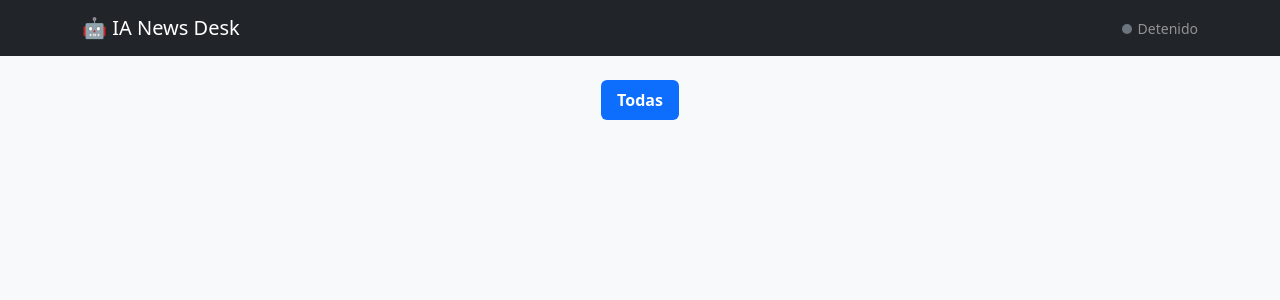
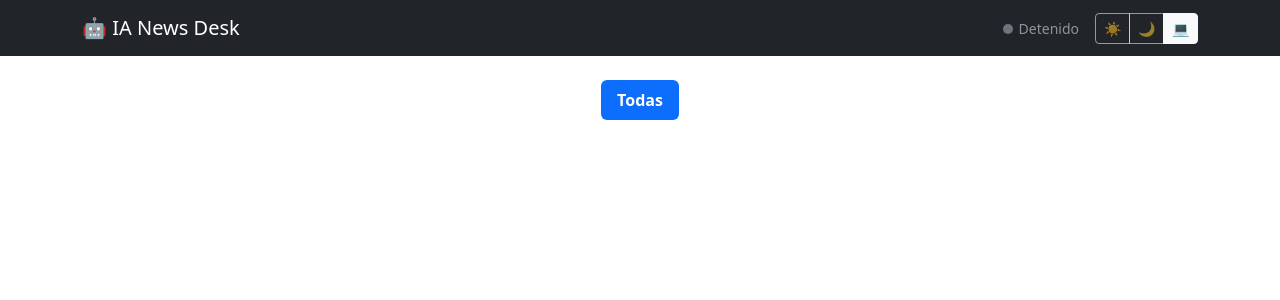
Before and after one commit to jdalebrook/Gemini-IAScraper, a Flask app: page / in a window 1280 px wide. Shown: the top 300 px of the page. Run offline with Flask 3, Linux system fonts and the light colour scheme; data that the repository does not hold is empty.

Commit message:
DarkMode

```diff
--- a/app/templates/index.html
+++ b/app/templates/index.html
@@ -1,33 +1,58 @@
 <!DOCTYPE html>
-<html lang="es">
+<html lang="es" data-bs-theme="light">
 <head>
     <meta charset="UTF-8">
     <title>AI News Curator 2026</title>
+    <!-- Aplicar tema antes del render para evitar flash -->
+    <script>
+        (function () {
+            const saved = localStorage.getItem('theme') || 'system';
+            const prefersDark = window.matchMedia('(prefers-color-scheme: dark)').matches;
+            const theme = saved === 'system' ? (prefersDark ? 'dark' : 'light') : saved;
+            document.documentElement.setAttribute('data-bs-theme', theme);
+            document.documentElement.dataset.themePref = saved;
+        })();
+    </script>
     <link href="https://cdn.jsdelivr.net/npm/bootstrap@5.3.0/dist/css/bootstrap.min.css" rel="stylesheet">
     <style>
-        body { background-color: #f8f9fa; }
         .card { border-radius: 15px; border: none; box-shadow: 0 4px 6px rgba(0,0,0,0.1); }
         .score-badge { font-size: 0.9rem; padding: 5px 10px; border-radius: 20px; }
         .nav-link.active { font-weight: bold; color: #fefeff !important; }
         /* Bordes temáticos para las tarjetas */
-        .card-IA { border-left: 5px solid #0d6efd; }       /* Azul */
-        .card-COSMOS { border-left: 5px solid #6610f2; }   /* Morado */
-        .card-PSICOLOGIA { border-left: 5px solid #198754; } /* Verde */
-        .card-FISICA { border-left: 5px solid #fd7e14; }   /* Naranja */
-        .card-TECNOLOGIA { border-left: 5px solid #6c757d; } /* Gris */
+        .card-IA                    { border-left: 5px solid #0d6efd; }
+        .card-COSMOS                { border-left: 5px solid #6610f2; }
+        .card-PSICOLOGIA            { border-left: 5px solid #198754; }
+        .card-FISICA                { border-left: 5px solid #fd7e14; }
+        .card-TECNOLOGIA            { border-left: 5px solid #6c757d; }
+        .card-GCP_CORE              { border-left: 5px solid #4285F4; }
+        .card-CLOUD_ARCHITECTURE    { border-left: 5px solid #00bcd4; }
+        .card-ML_ENGINEERING        { border-left: 5px solid #ab47bc; }
+        .card-MLOPS_AND_DATA        { border-left: 5px solid #ff7043; }
+        .card-KUBERNETES_CLOUD_NATIVE { border-left: 5px solid #326CE5; }
+        .card-SECURITY_CLOUD_AI     { border-left: 5px solid #e53935; }
+        .card-CIBERSEGURIDAD        { border-left: 5px solid #b71c1c; }
+        .card-VULNERABILITIES       { border-left: 5px solid #ff1744; }
+        .card-FRONTEND              { border-left: 5px solid #f06292; }
+        .card-PYTHON                { border-left: 5px solid #fdd835; }
+        .card-AVANCES_TECNOLOGICOS  { border-left: 5px solid #26a69a; }
+        .card-AVANCES_INFORMATICOS  { border-left: 5px solid #42a5f5; }
+        /* Status dot */
         .status-dot { width: 10px; height: 10px; border-radius: 50%; display: inline-block; margin-right: 6px; }
         .status-dot.running { background: #28a745; animation: pulse 1.5s infinite; }
         .status-dot.paused  { background: #ffc107; }
         .status-dot.stopped { background: #6c757d; }
         .status-dot.cost    { background: #dc3545; }
         @keyframes pulse { 0%,100%{opacity:1} 50%{opacity:.4} }
+        /* Theme switcher */
+        .theme-switcher .btn { opacity: 0.55; }
+        .theme-switcher .btn.active { opacity: 1; }
     </style>
 </head>
 <body>
 <nav class="navbar navbar-dark bg-dark mb-4">
-    <div class="container d-flex justify-content-between align-items-center">
+    <div class="container d-flex justify-content-between align-items-center flex-wrap gap-2">
         <span class="navbar-brand">🤖 IA News Desk</span>
-        <div class="d-flex align-items-center gap-3">
+        <div class="d-flex align-items-center gap-3 flex-wrap">
             {% if processor_estado == "running" %}
                 <span class="text-white-50 small"><span class="status-dot running"></span>Procesando</span>
                 <a href="/processor/pause" class="btn btn-sm btn-warning">⏸ Pausar</a>
@@ -43,12 +68,18 @@
             {% else %}
                 <span class="text-white-50 small"><span class="status-dot stopped"></span>Detenido</span>
             {% endif %}
+            <!-- Theme switcher -->
+            <div class="btn-group btn-group-sm theme-switcher" role="group" aria-label="Tema">
+                <button type="button" class="btn btn-outline-light theme-btn" data-theme="light" title="Tema claro">☀️</button>
+                <button type="button" class="btn btn-outline-light theme-btn" data-theme="dark"  title="Tema oscuro">🌙</button>
+                <button type="button" class="btn btn-outline-light theme-btn" data-theme="system" title="Según sistema">💻</button>
+            </div>
         </div>
     </div>
 </nav>
+
 <div class="container mb-4">
     <div class="nav nav-pills justify-content-center">
-
         <a class="nav-link {% if not cat_activa %}active{% endif %}" href="/">Todas</a>
         {% for cat in categorias %}
         <a class="nav-link {% if cat_activa == cat['categoria'] %}active{% endif %}"
@@ -58,27 +89,28 @@
         {% endfor %}
     </div>
 </div>
+
 <div class="container">
     <div class="row">
         {% for noticia in noticias %}
         <div class="col-md-6 col-lg-4 mb-4">
-            <div class="card h-100">
+            <div class="card h-100 card-{{ noticia.categoria }}">
                 <div class="card-body">
                     <div class="d-flex justify-content-between align-items-start mb-2">
                         <span class="badge bg-primary">{{ noticia.fuente }}</span>
                         <span class="badge {% if noticia.score_fiabilidad >= 8 %}bg-success{% else %}bg-warning text-dark{% endif %} score-badge">
-                                Fiabilidad: {{ noticia.score_fiabilidad }}/10
-                            </span>
+                            Fiabilidad: {{ noticia.score_fiabilidad }}/10
+                        </span>
                     </div>
                     <h5 class="card-title">{{ noticia.titular_es }}</h5>
                     <p class="card-text text-muted small">{{ noticia.resumen_es }}</p>
-                    <p class="card-text"><small class="text-secondary italic">"{{ noticia.analisis_objetivo }}"</small></p>
+                    <p class="card-text"><small class="text-secondary fst-italic">"{{ noticia.analisis_objetivo }}"</small></p>
                 </div>
-                <div class="card-footer bg-white border-0 d-flex justify-content-between">
+                <div class="card-footer border-0 d-flex justify-content-between">
                     <a href="{{ noticia.url }}" target="_blank" class="btn btn-sm btn-outline-secondary">Leer original</a>
                     <div>
                         <a href="/accion/{{ noticia.id }}/favorito" class="btn btn-sm {% if noticia.estado == 'favorito' %}btn-warning{% else %}btn-outline-warning{% endif %}">⭐</a>
-                        <a href="/accion/{{ noticia.id }}/oculto" class="btn btn-sm btn-outline-danger">✖</a>
+                        <a href="/accion/{{ noticia.id }}/oculto"   class="btn btn-sm btn-outline-danger">✖</a>
                     </div>
                 </div>
             </div>
@@ -86,5 +118,32 @@
         {% endfor %}
     </div>
 </div>
+
+<script>
+    function applyTheme(pref) {
+        localStorage.setItem('theme', pref);
+        const prefersDark = window.matchMedia('(prefers-color-scheme: dark)').matches;
+        const theme = pref === 'system' ? (prefersDark ? 'dark' : 'light') : pref;
+        document.documentElement.setAttribute('data-bs-theme', theme);
+        document.documentElement.dataset.themePref = pref;
+        document.querySelectorAll('.theme-btn').forEach(btn => {
+            btn.classList.toggle('active', btn.dataset.theme === pref);
+        });
+    }
+
+    // Inicializar botones según preferencia guardada
+    const currentPref = localStorage.getItem('theme') || 'system';
+    document.querySelectorAll('.theme-btn').forEach(btn => {
+        btn.classList.toggle('active', btn.dataset.theme === currentPref);
+        btn.addEventListener('click', () => applyTheme(btn.dataset.theme));
+    });
+
+    // Reaccionar a cambios del sistema en tiempo real (cuando está en modo "sistema")
+    window.matchMedia('(prefers-color-scheme: dark)').addEventListener('change', () => {
+        if ((localStorage.getItem('theme') || 'system') === 'system') {
+            applyTheme('system');
+        }
+    });
+</script>
 </body>
 </html>
```
Also changed, not shown: 1 other file.
